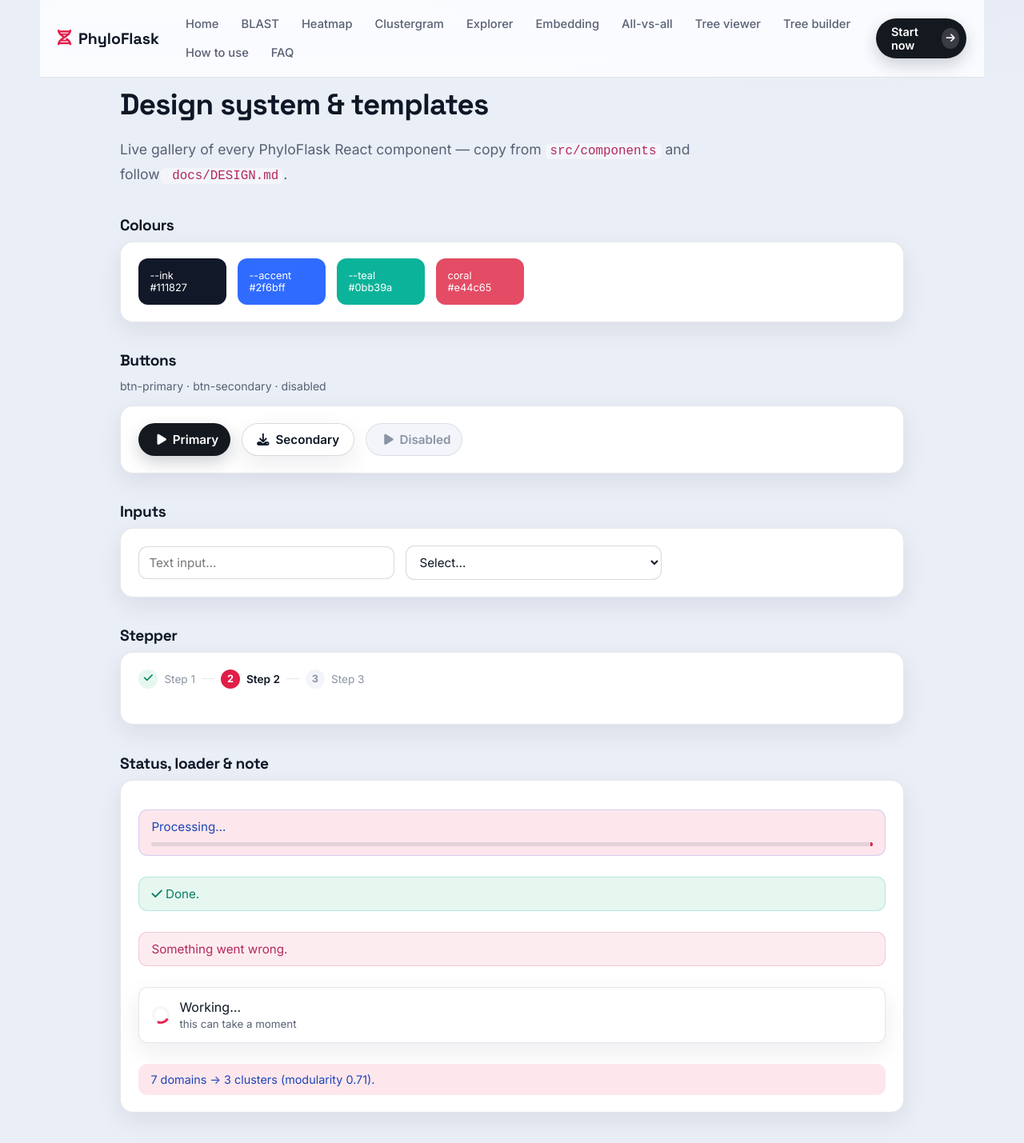
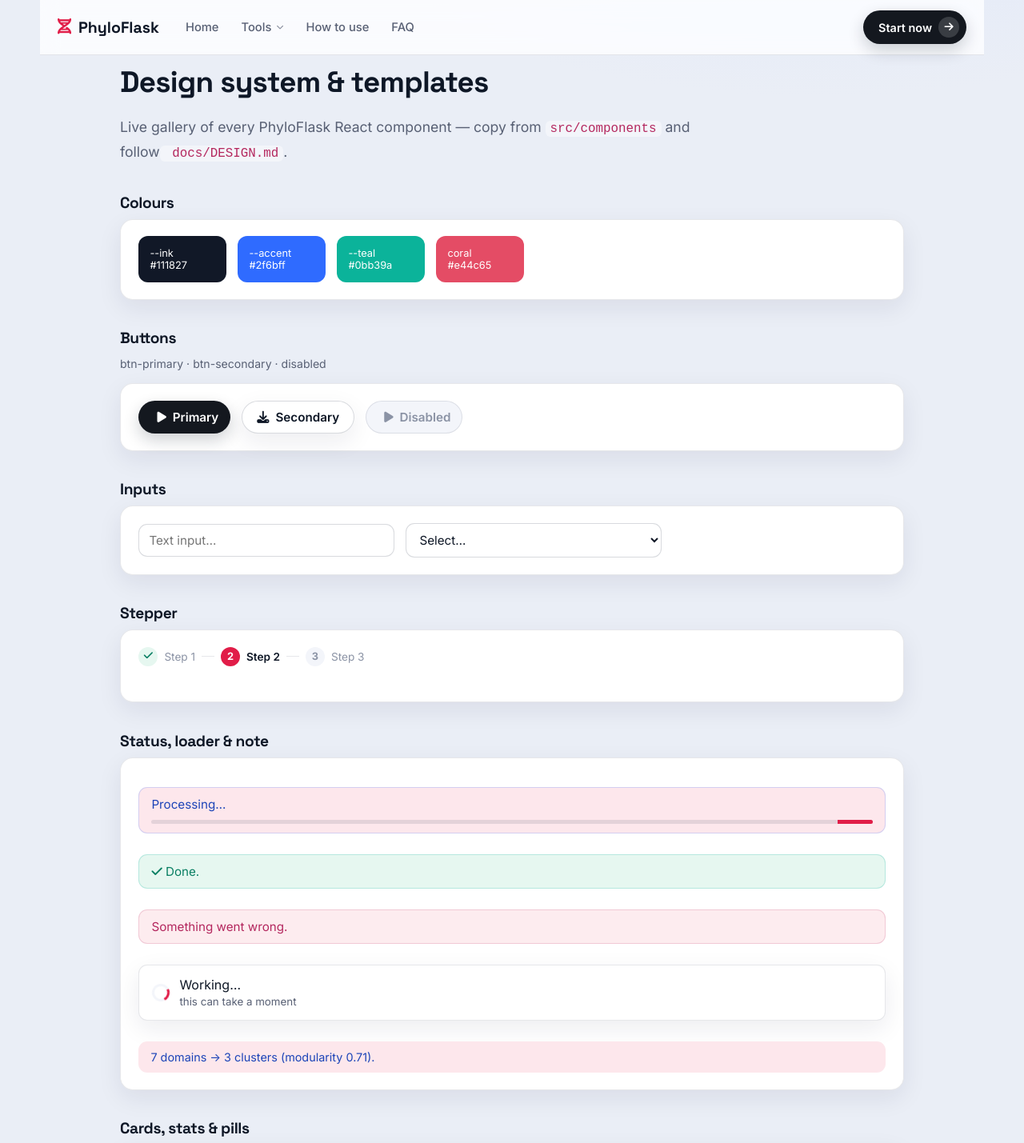
Before and after one commit to Vasilispapg/Phylogenetic-Profiling, a React (Vite) app in the folder frontend/: page /styleguide in a window 1280 px wide. Shown: the top 1429 px of the page at 80% size. Built offline with nearby package versions, Linux system fonts and the light colour scheme.

Commit message:
Header: group tools into a Tools mega-dropdown + mobile hamburger menu

```diff
--- a/frontend/src/components/Layout.jsx
+++ b/frontend/src/components/Layout.jsx
@@ -1,37 +1,67 @@
-import { NavLink, Link, Outlet } from "react-router-dom";
+import { useEffect, useState } from "react";
+import { NavLink, Link, Outlet, useLocation } from "react-router-dom";
 
-const LINKS = [
-  ["/", "Home"],
-  ["/blast", "BLAST"],
-  ["/heatmap", "Heatmap"],
-  ["/clustergram", "Clustergram"],
-  ["/explorer", "Explorer"],
-  ["/embedding", "Embedding"],
-  ["/all-vs-all", "All-vs-all"],
-  ["/tree-viewer", "Tree viewer"],
-  ["/tree-builder", "Tree builder"],
-  ["/how-to", "How to use"],
-  ["/faq", "FAQ"],
+const TOOLS = [
+  { to: "/blast", icon: "fa-dna", label: "BLAST analysis", desc: "Build the species × domain matrix" },
+  { to: "/heatmap", icon: "fa-fire", label: "Heatmap", desc: "Feature / correlation heatmaps" },
+  { to: "/clustergram", icon: "fa-border-all", label: "Clustergram", desc: "Clustered heatmap + dendrograms" },
+  { to: "/explorer", icon: "fa-diagram-project", label: "Linked explorer", desc: "Heatmap ↔ network, synced" },
+  { to: "/embedding", icon: "fa-braille", label: "Embedding map", desc: "2D PCA / t-SNE projection" },
+  { to: "/all-vs-all", icon: "fa-share-nodes", label: "All-vs-all", desc: "Domain network (MCL)" },
+  { to: "/tree-viewer", icon: "fa-tree", label: "Tree viewer", desc: "Interactive species tree" },
+  { to: "/tree-builder", icon: "fa-sitemap", label: "Tree builder", desc: "Neighbour-Joining tree" },
 ];
-
 const POSTER = "https://f1000research-files.f1000.com/posters/compressed/f1000research-728675.pdf";
 
 export default function Layout() {
+  const [openTools, setOpenTools] = useState(false);
+  const [mobileOpen, setMobileOpen] = useState(false);
+  const loc = useLocation();
+  useEffect(() => { setOpenTools(false); setMobileOpen(false); }, [loc.pathname]);
+  const toolActive = TOOLS.some((t) => t.to === loc.pathname);
+
   return (
     <>
       <header className="navbar">
         <div className="navbar-inner">
           <Link to="/" className="logo"><i className="fa-solid fa-dna" /> PhyloFlask</Link>
           <nav className="links">
-            {LINKS.map(([to, label]) => (
-              <NavLink key={to} to={to} end={to === "/"} className={({ isActive }) => (isActive ? "active" : "")}>{label}</NavLink>
-            ))}
+            <NavLink to="/" end className={({ isActive }) => (isActive ? "active" : "")}>Home</NavLink>
+            <div className="nav-dd" onMouseEnter={() => setOpenTools(true)} onMouseLeave={() => setOpenTools(false)}>
+              <button className={"nav-dd-trigger" + (toolActive ? " active" : "")} onClick={() => setOpenTools((o) => !o)} aria-expanded={openTools}>
+                Tools <i className="fa-solid fa-chevron-down" style={{ fontSize: ".62em", opacity: 0.7 }} />
+              </button>
+              {openTools && <div className="nav-dd-panel">
+                {TOOLS.map((t) => (
+                  <NavLink key={t.to} to={t.to} className={({ isActive }) => "nav-dd-item" + (isActive ? " active" : "")}>
+                    <span className="nav-dd-ic"><i className={"fa-solid " + t.icon} /></span>
+                    <span><span className="nav-dd-label">{t.label}</span><span className="nav-dd-desc">{t.desc}</span></span>
+                  </NavLink>
+                ))}
+              </div>}
+            </div>
+            <NavLink to="/how-to" className={({ isActive }) => (isActive ? "active" : "")}>How to use</NavLink>
+            <NavLink to="/faq" className={({ isActive }) => (isActive ? "active" : "")}>FAQ</NavLink>
           </nav>
           <span className="spacer" />
-          <Link to="/blast" className="btn btn-primary" style={{ padding: "7px 8px 7px 18px", fontSize: ".9rem" }}>
+          <Link to="/blast" className="btn btn-primary nav-cta" style={{ padding: "7px 8px 7px 18px", fontSize: ".9rem" }}>
             Start now <span className="btn-ico"><i className="fa-solid fa-arrow-right" /></span>
           </Link>
+          <button className="nav-burger" onClick={() => setMobileOpen((o) => !o)} aria-label="Menu" aria-expanded={mobileOpen}>
+            <i className={"fa-solid " + (mobileOpen ? "fa-xmark" : "fa-bars")} />
+          </button>
         </div>
+        {mobileOpen && <div className="mobile-menu">
+          <NavLink to="/" end className={({ isActive }) => (isActive ? "active" : "")}>Home</NavLink>
+          <div className="mobile-menu-head">Tools</div>
+          {TOOLS.map((t) => (
+            <NavLink key={t.to} to={t.to} className={({ isActive }) => (isActive ? "active" : "")}><i className={"fa-solid " + t.icon} /> {t.label}</NavLink>
+          ))}
+          <div className="mobile-menu-head">More</div>
+          <NavLink to="/how-to" className={({ isActive }) => (isActive ? "active" : "")}>How to use</NavLink>
+          <NavLink to="/faq" className={({ isActive }) => (isActive ? "active" : "")}>FAQ</NavLink>
+          <Link to="/blast" className="btn btn-primary" style={{ marginTop: 10, width: "100%", justifyContent: "center" }}>Start now</Link>
+        </div>}
       </header>
 
       <main className="main"><Outlet /></main>
@@ -47,10 +77,10 @@ export default function Layout() {
             <h4>Tools</h4>
             <ul>
               <li><Link to="/blast">BLAST Analysis</Link></li>
-              <li><Link to="/tree-builder">Tree builder</Link></li>
-              <li><Link to="/tree-viewer">Tree viewer</Link></li>
+              <li><Link to="/clustergram">Clustergram</Link></li>
+              <li><Link to="/explorer">Linked explorer</Link></li>
+              <li><Link to="/embedding">Embedding map</Link></li>
               <li><Link to="/all-vs-all">All-vs-all</Link></li>
-              <li><Link to="/heatmap">Heatmaps</Link></li>
             </ul>
           </div>
           <div>
--- a/frontend/src/theme.css
+++ b/frontend/src/theme.css
@@ -139,6 +139,28 @@ strong, b { font-weight: 700; color: var(--text); }
 .navbar .links a:hover { color: var(--text); background: var(--surface-2); }
 .navbar .links a.active { color: var(--accent); background: var(--accent-soft); }
 .navbar .spacer { flex: 1; }
+/* Tools mega-dropdown */
+.nav-dd { position: relative; }
+.nav-dd-trigger { display: inline-flex; align-items: center; gap: 6px; background: none; border: none; cursor: pointer;
+  font-family: var(--font); color: var(--text-2); font-weight: 500; font-size: .92rem; padding: 8px 13px; border-radius: var(--pill);
+  transition: background .15s, color .15s; }
+.nav-dd-trigger:hover { color: var(--text); background: var(--surface-2); }
+.nav-dd-trigger.active { color: var(--accent); background: var(--accent-soft); }
+.nav-dd-panel { position: absolute; top: 100%; left: 0; margin-top: 8px; z-index: 60; width: min(92vw, 520px);
+  background: var(--surface); border: 1px solid var(--line); border-radius: 16px; box-shadow: var(--shadow-hover);
+  padding: 8px; display: grid; grid-template-columns: 1fr 1fr; gap: 2px; transform-origin: top left;
+  animation: ddIn .16s var(--ease-out); }
+@keyframes ddIn { from { opacity: 0; transform: translateY(-6px) scale(.98); } to { opacity: 1; transform: none; } }
+.nav-dd-item { display: flex; align-items: center; gap: 11px; padding: 9px 11px; border-radius: 11px; text-decoration: none; color: var(--text); }
+.nav-dd-item:hover { background: var(--surface-2); }
+.nav-dd-item.active { background: var(--accent-soft); }
+.nav-dd-ic { width: 34px; height: 34px; flex: 0 0 34px; border-radius: 9px; background: var(--accent-soft); color: var(--accent);
+  display: flex; align-items: center; justify-content: center; }
+.nav-dd-label { display: block; font-weight: 600; font-size: .9rem; color: var(--text); }
+.nav-dd-desc { display: block; color: var(--text-3); font-size: .76rem; margin-top: 1px; }
+.nav-burger { display: none; background: none; border: none; cursor: pointer; color: var(--text); font-size: 1.2rem; padding: 6px 10px; }
+.mobile-menu { display: none; }
+@media (prefers-reduced-motion: reduce) { .nav-dd-panel { animation: none; } }
 .footer { background: var(--surface); border-top: 1px solid var(--line); margin-top: 24px; }
 .footer .cols { max-width: 1180px; margin: 0 auto; padding: 40px 22px 22px; display: grid; grid-template-columns: 1.6fr 1fr 1fr; gap: 30px; }
 .footer h4 { font-size: .78rem; text-transform: uppercase; letter-spacing: .06em; color: var(--text-3); margin: 0 0 12px; }
@@ -191,6 +213,12 @@ h1.display { font-family: var(--font-display); font-weight: 700; font-size: clam
 /* Responsive */
 @media (max-width: 880px) {
   .navbar .links { display: none; }
+  .nav-burger { display: inline-flex; }
+  .nav-cta { display: none; }
+  .mobile-menu { display: block; background: var(--surface); border-top: 1px solid var(--line); padding: 8px clamp(20px,4vw,64px) 16px; }
+  .mobile-menu a { display: block; padding: 11px 4px; color: var(--text); font-weight: 500; text-decoration: none; border-bottom: 1px solid var(--line); }
+  .mobile-menu a.active { color: var(--accent); }
+  .mobile-menu-head { font-size: .72rem; text-transform: uppercase; letter-spacing: .08em; color: var(--text-3); margin: 12px 0 2px; }
   .footer .cols { grid-template-columns: 1fr; gap: 22px; }
   .hero { grid-template-columns: 1fr; }
   .stat-row { grid-template-columns: 1fr 1fr; }
```
